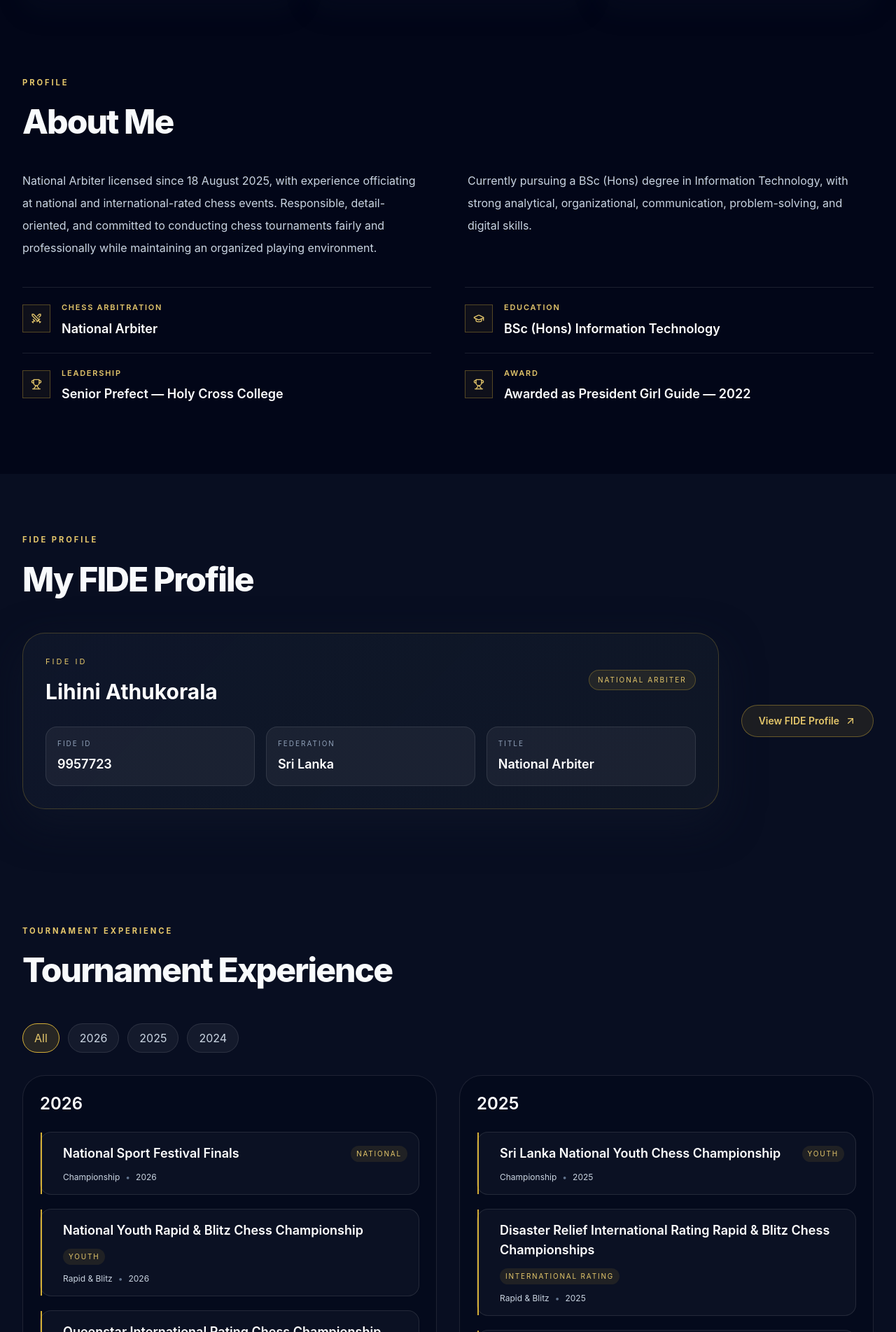
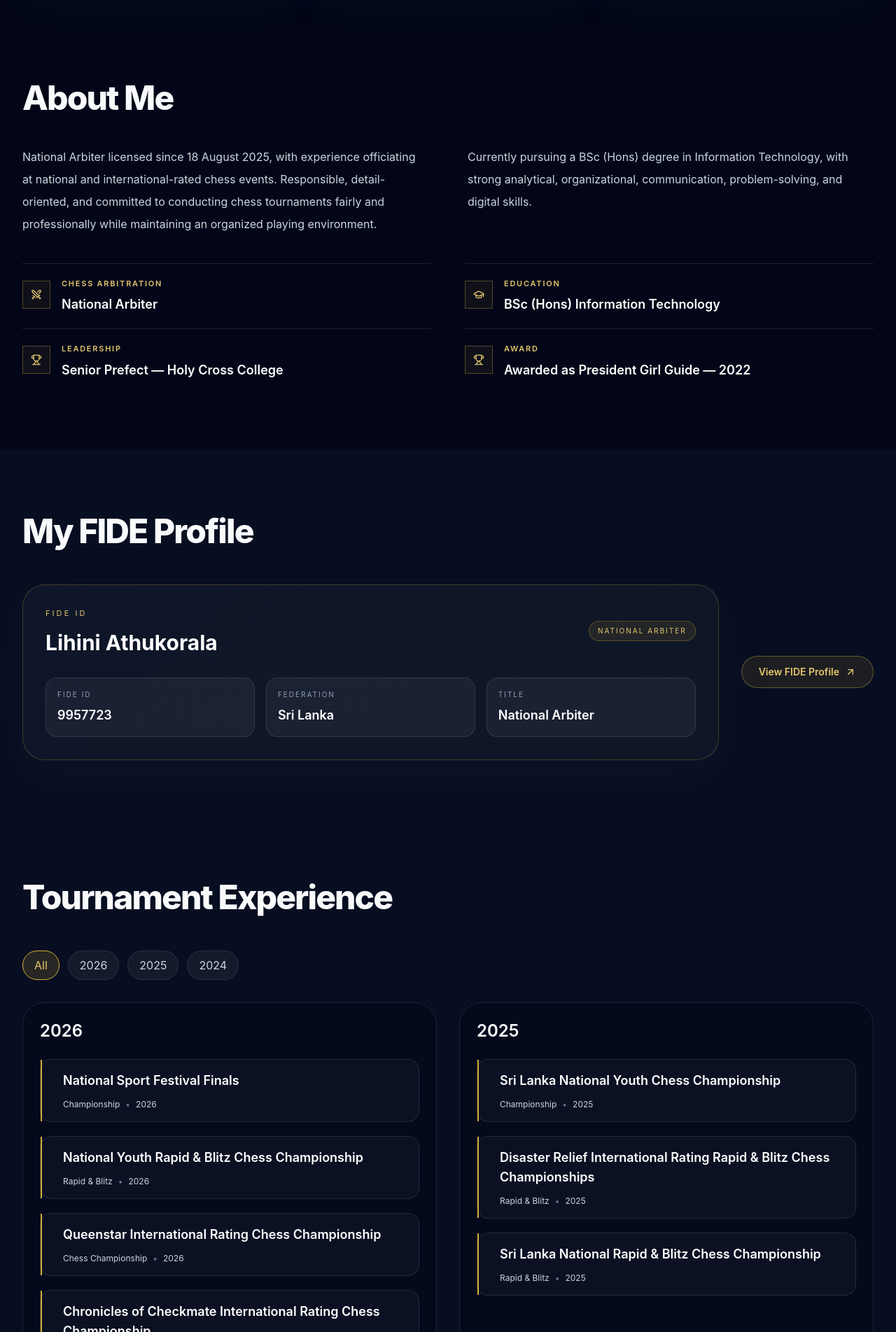
Before and after one commit to LihiniAthukorala/Portfolio, a React (Vite) app: page / in a window 1280 px wide. Shown: the part 917-2820 px from the top of the page at 70% size. Built offline with nearby package versions, Linux system fonts and the light colour scheme.

Commit message:
Update script references and remove unused section kickers in App component

```diff
--- a/src/App.tsx
+++ b/src/App.tsx
@@ -286,7 +286,6 @@ function App() {
 
         <section id="about" className="mx-auto max-w-7xl px-4 py-16 sm:px-6 sm:py-20 lg:px-8">
           <div className="mb-8">
-            <span className="section-kicker">Profile</span>
             <h3 className="section-title">About Me</h3>
           </div>
 
@@ -346,7 +345,6 @@ function App() {
         <section id="fide-profile" className="bg-slate-900/50 py-20">
           <div className="mx-auto max-w-7xl px-4 sm:px-6 lg:px-8">
             <div className="mb-10">
-              <span className="section-kicker">FIDE Profile</span>
               <h3 className="section-title">My FIDE Profile</h3>
             </div>
 
@@ -395,7 +393,6 @@ function App() {
         <section id="tournaments" className="bg-slate-900/50 py-20">
           <div className="mx-auto max-w-7xl px-4 sm:px-6 lg:px-8">
             <div className="mb-10">
-              <span className="section-kicker">Tournament Experience</span>
               <h3 className="section-title">Tournament Experience</h3>
             </div>
 
@@ -437,9 +434,6 @@ function App() {
                           <div className="pl-4">
                             <div className="flex flex-wrap items-center justify-between gap-3">
                               <h5 className="text-lg font-semibold text-white">{event.name}</h5>
-                              <span className="rounded-full bg-[#D4AF37]/10 px-2 py-1 text-[10px] uppercase tracking-[0.18em] text-[#E5C76B]">
-                                {event.category}
-                              </span>
                             </div>
                             <div className="mt-3 flex flex-wrap gap-2 text-xs text-slate-300">
                               <span>{event.type}</span>
@@ -459,7 +453,6 @@ function App() {
 
         <section className="mx-auto max-w-7xl px-4 py-20 sm:px-6 lg:px-8">
           <div className="mb-10">
-            <span className="section-kicker">Featured Events</span>
             <h3 className="section-title">Featured Events</h3>
           </div>
 
@@ -488,7 +481,6 @@ function App() {
         <section id="credentials" className="bg-slate-900/50 py-20">
           <div className="mx-auto max-w-7xl px-4 sm:px-6 lg:px-8">
             <div className="mb-10">
-              <span className="section-kicker">Credentials & Qualifications</span>
               <h3 className="section-title">Credentials & Qualifications</h3>
             </div>
 
@@ -503,7 +495,6 @@ function App() {
 
         <section className="mx-auto max-w-7xl px-4 py-20 sm:px-6 lg:px-8">
           <div className="mb-10">
-            <span className="section-kicker">Education</span>
             <h3 className="section-title">Education</h3>
           </div>
 
@@ -555,7 +546,6 @@ function App() {
         <section className="bg-slate-900/50 py-20">
           <div className="mx-auto max-w-7xl px-4 sm:px-6 lg:px-8">
             <div className="mb-10">
-              <span className="section-kicker">Leadership & Activities</span>
               <h3 className="section-title">Leadership & Activities</h3>
             </div>
 
@@ -578,7 +568,6 @@ function App() {
 
         <section id="skills" className="mx-auto max-w-7xl px-4 py-20 sm:px-6 lg:px-8">
           <div className="mb-10">
-            <span className="section-kicker">Professional Skills</span>
             <h3 className="section-title">Professional Skills</h3>
           </div>
 
@@ -661,7 +650,6 @@ function App() {
           <div className="rounded-[2rem] border border-[#D4AF37]/20 bg-[linear-gradient(135deg,_rgba(15,23,42,0.95),_rgba(17,24,39,0.9))] p-8 shadow-[0_20px_60px_rgba(15,23,42,0.8)] sm:p-10">
             <div className="grid gap-10 lg:grid-cols-[1.1fr_0.9fr] lg:items-center">
               <div>
-                <span className="section-kicker">Connect</span>
                 <h3 className="section-title">Let’s Connect</h3>
                 <p className="mt-4 max-w-xl text-slate-300">
                   For chess tournament opportunities, professional collaboration, or other enquiries, feel free to get in touch.
```
Also changed, not shown: 1 other file (tests, documents, lock files or other folders).
